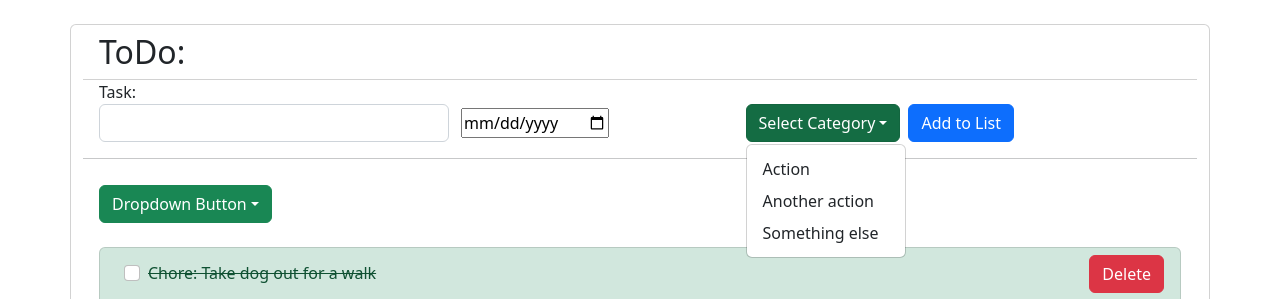
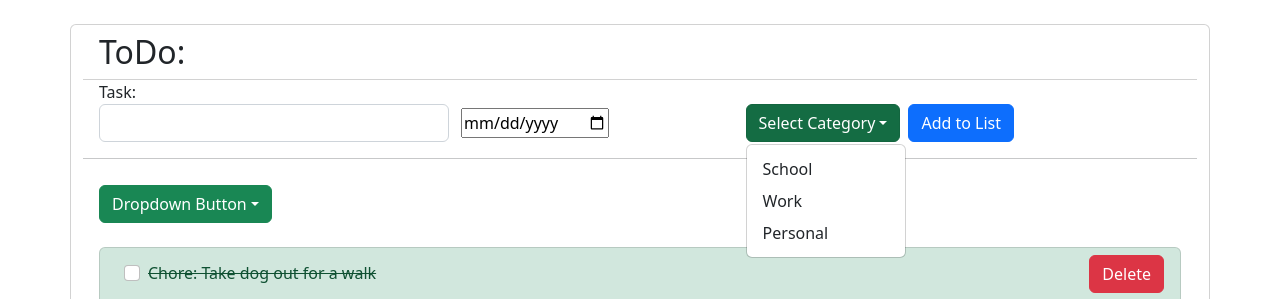
Before and after one commit to KevinZ-CS/Phase-3-Final-Project, a React (Create React App) app in the folder todo_list-client/: page / in a window 1280 px wide. Both pictures are taken after a click on the button "Select Category". Shown: the top 299 px of the page. Built offline with nearby package versions, Linux system fonts and the light colour scheme.

Commit message:
Add category state and add onClick listner for dropdown options to setCategory

```diff
--- a/todo_list-client/src/components/NewToDoForm.jsx
+++ b/todo_list-client/src/components/NewToDoForm.jsx
@@ -7,11 +7,16 @@ function NewToDoForm() {
 
     const [task, setTask] = useState('');
     const [date, setDate] = useState('');
-    console.log(date)
+    const [category, setCategory] = useState('Select Category');
+    console.log(category)
+
+    function handleClick(e) {
+        setCategory(e.target.value)
+    }
 
 
     return (
-        <Form className="d-flex px-2" >
+    <Form className="d-flex px-2" >
 
         <Form.Group className="task-input px-2 col-md-4">
                     <label>Task:</label>
@@ -34,16 +39,15 @@ function NewToDoForm() {
         </Col>
 
 
-
         <Dropdown className="mt-4 px-1">
-        <Dropdown.Toggle variant="success">
-            Select Category
+        <Dropdown.Toggle variant="success"  >
+            {category}
         </Dropdown.Toggle>
 
         <Dropdown.Menu>
-            <Dropdown.Item href="#/action-1">Action</Dropdown.Item>
-            <Dropdown.Item href="#/action-2">Another action</Dropdown.Item>
-            <Dropdown.Item href="#/action-3">Something else</Dropdown.Item>
+            <Dropdown.Item as='button' value='School' onClick={handleClick}>School</Dropdown.Item>
+            <Dropdown.Item as='button' value='Work' onClick={handleClick}>Work</Dropdown.Item>
+            <Dropdown.Item as='button' value='Personal' onClick={handleClick}>Personal</Dropdown.Item>
         </Dropdown.Menu>
         </Dropdown>
 
```
